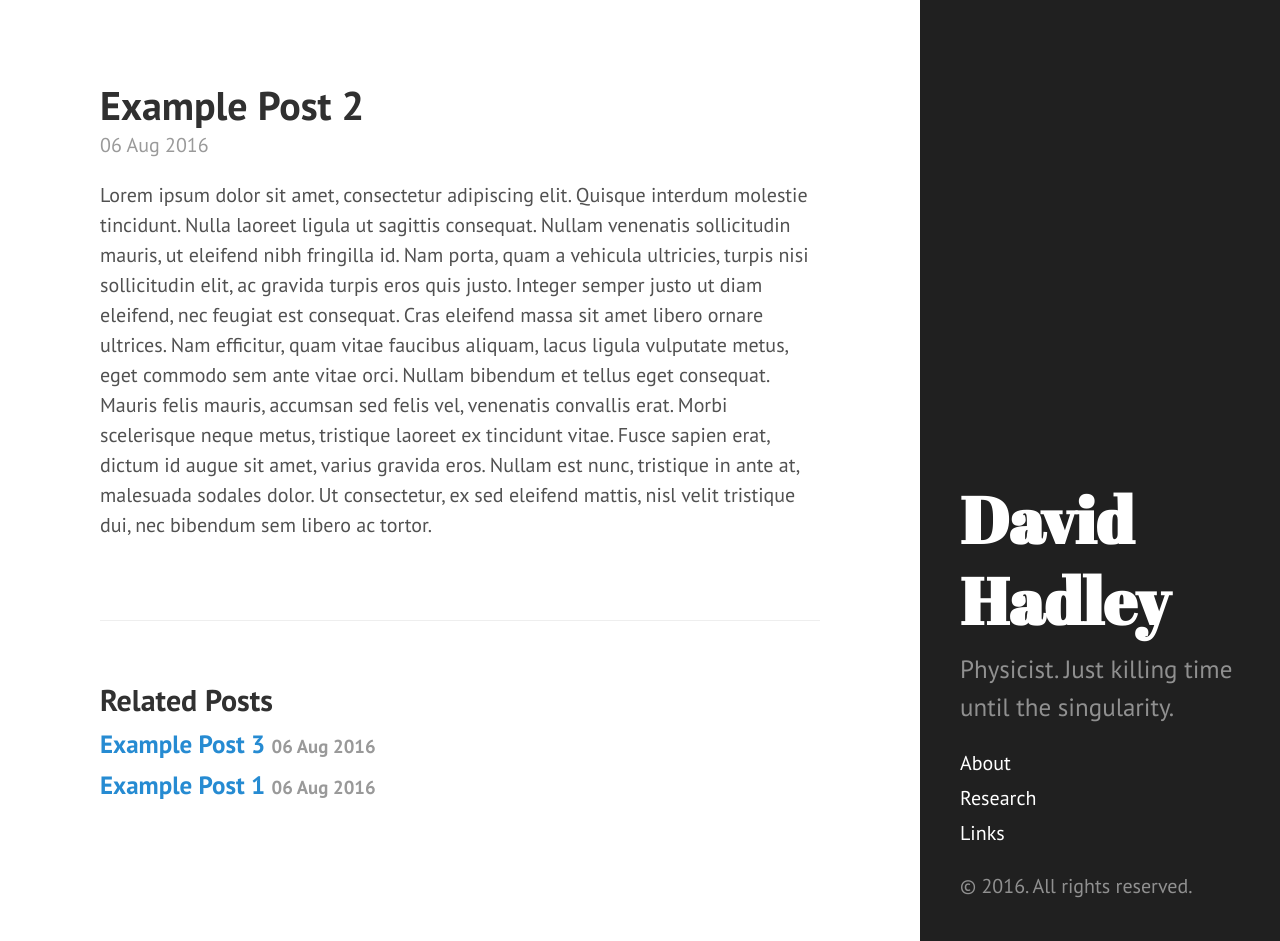
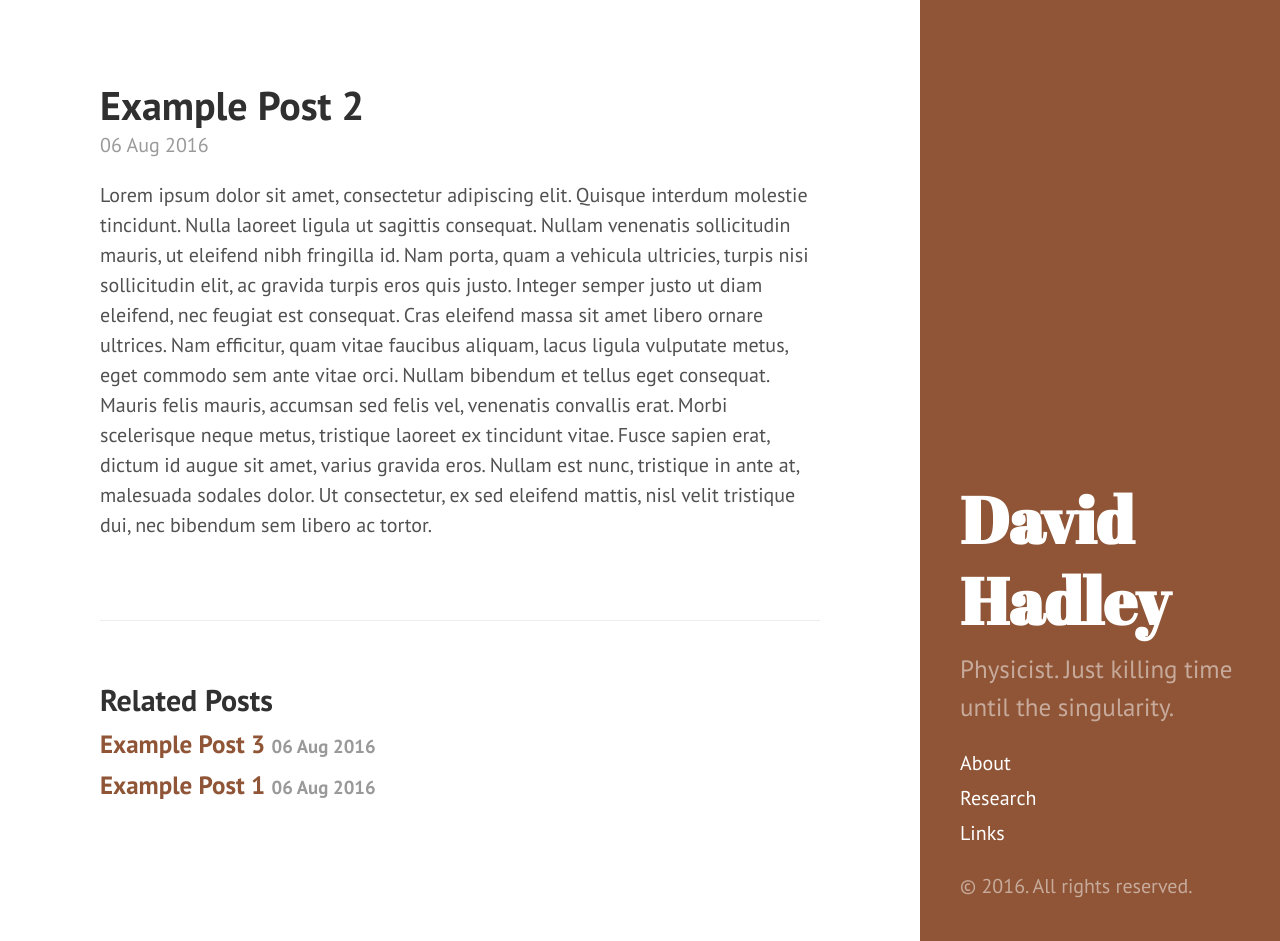
Before and after one commit to davehadley/davehadley.github.io, a Jekyll site: the page built from _posts/2016-08-06-example-post-2.md, in a window 1280 px wide and 941 px high. Built offline with Jekyll 4.4.1, drawn with Linux system fonts in a browser that asks for light colours; Markdown is read by kramdown in place of the engine named in the settings.

Commit message:
Set the user colours.

```diff
--- a/public/css/hyde.css
+++ b/public/css/hyde.css
@@ -248,3 +248,12 @@ a.sidebar-nav-item:focus {
 .theme-base-0f .related-posts li a:hover {
   color: #8f5536;
 }
+
+/* User colours */
+.theme-drh .sidebar {
+  background-color: #8f5536;
+}
+.theme-drh .content a,
+.theme-drh .related-posts li a:hover {
+  color: #8f5536;
+}
```
